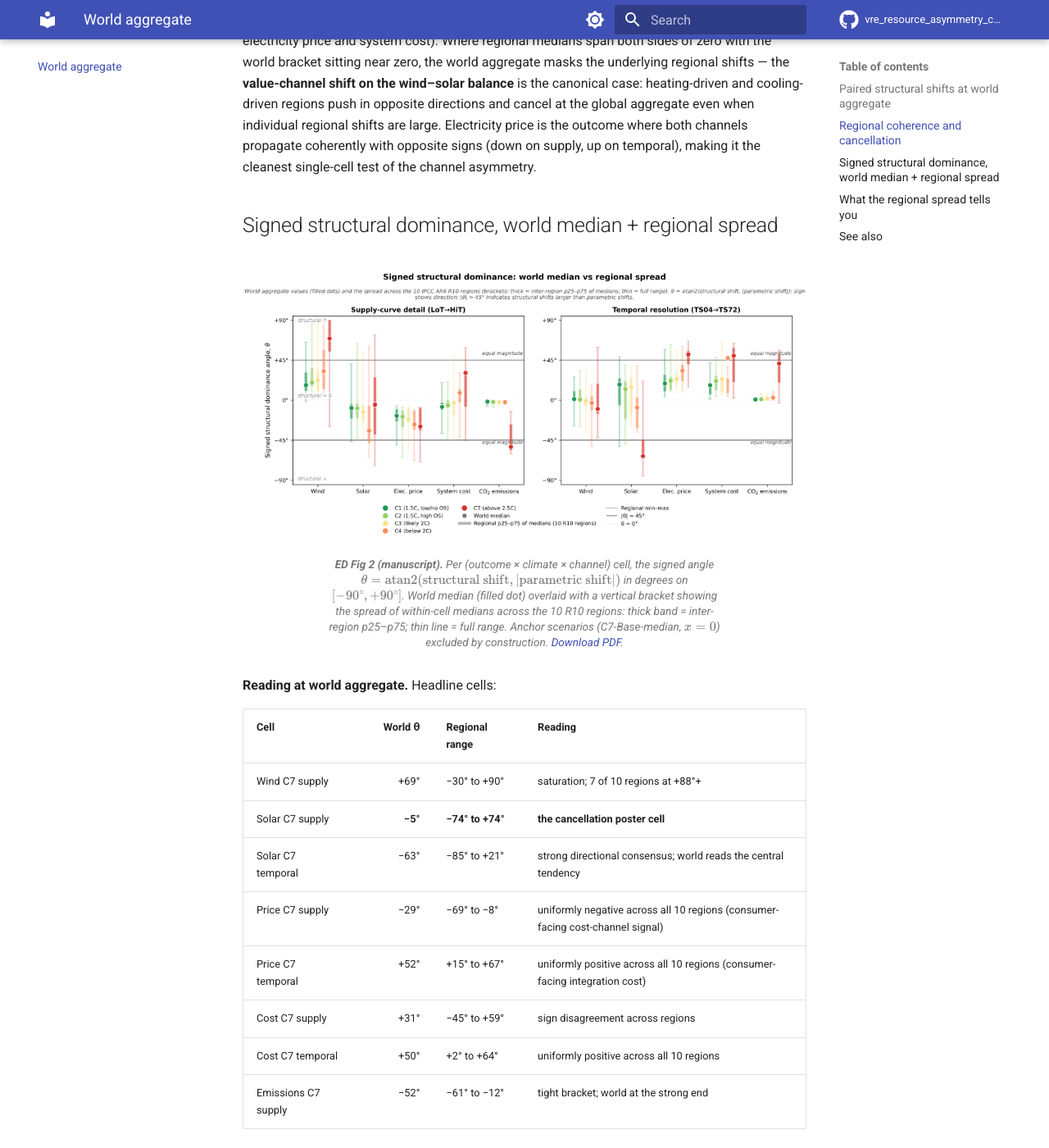
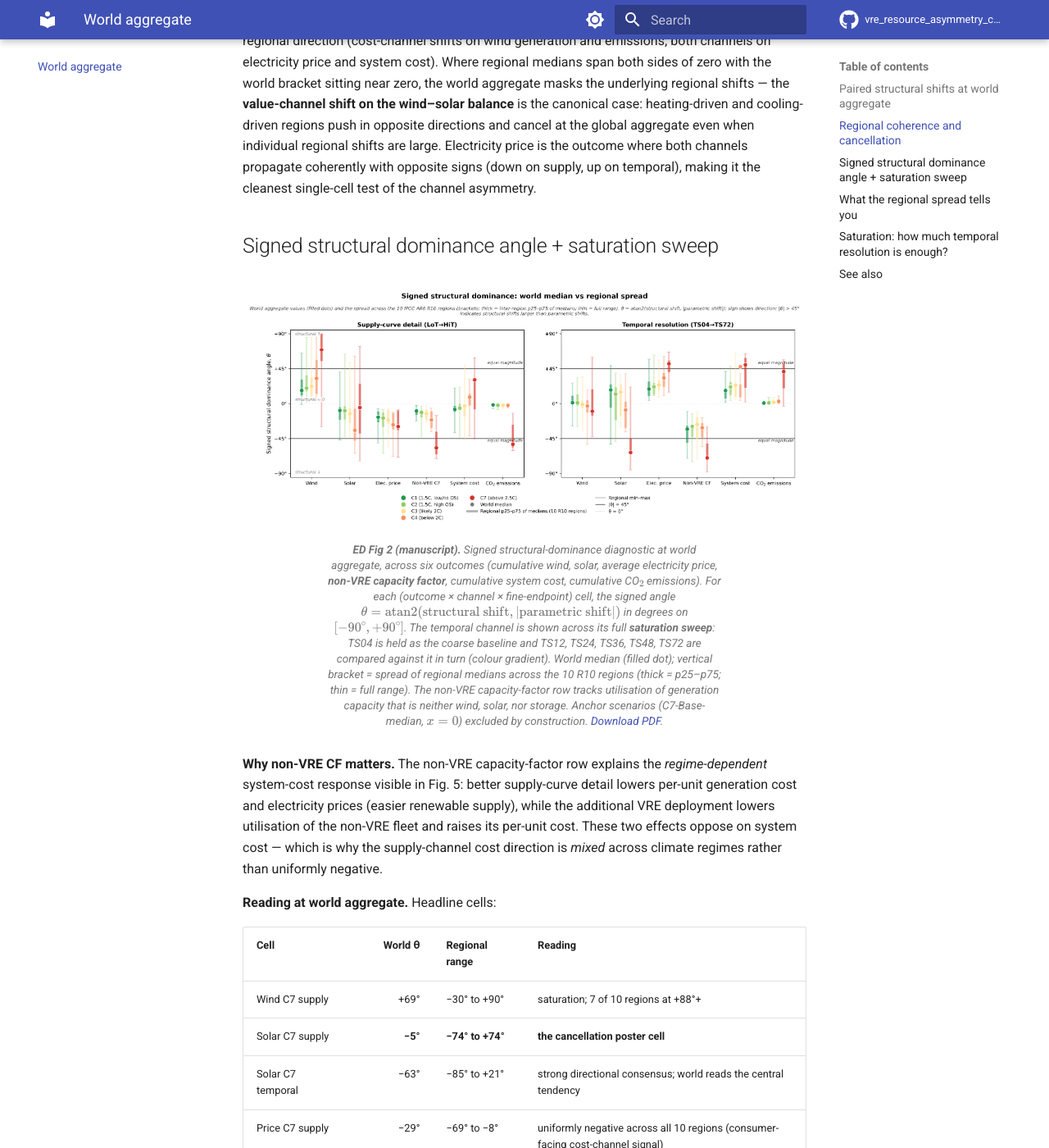
Before and after one commit to akanudia/vre_resource_asymmetry_companion, an MkDocs documentation site: the page built from docs/world.md, in a window 1280 px wide and 1400 px high, scrolled down 2963 px. Shown: the whole window at 82% size. Built offline with MkDocs 1.6.1 and Material for MkDocs 9.7.7, drawn with Linux system fonts in a browser that asks for light colours; comment, search, counter and statistics services are not loaded; some of the changed text lies outside the part shown.

Commit message:
sync with manuscript

```diff
--- a/docs/world.md
+++ b/docs/world.md
@@ -1,9 +1,10 @@
 # World aggregate
 
-This page reads the three world-level figures from the manuscript: the
+This page reads the four world-level figures from the manuscript: the
 paired-shifts hero scatter (Fig 5), the world-vs-regional structural-shift
-diagnostic (Fig 6) and the signed structural dominance angle with regional
-spread bracket (ED Fig 2). All three are computed from the 1,080-run
+diagnostic (Fig 6), the signed structural dominance angle with saturation
+sweep and non-VRE capacity factor (ED Fig 2) and the climate-stratified
+saturation diagnostic (ED Fig 3). All four are computed from the 1,080-run
 controlled factorial described on the [Methodology](methodology.md) page.
 
 ## Paired structural shifts at world aggregate
@@ -63,19 +64,35 @@
 temporal), making it the cleanest single-cell test of the channel
 asymmetry.
 
-## Signed structural dominance, world median + regional spread
+## Signed structural dominance angle + saturation sweep
 
-[![Signed structural dominance angle, world vs regional spread](assets/figures/world/ed_fig2_magnitude_angle.png){ loading=lazy }](assets/figures/world/ed_fig2_magnitude_angle.png)
+[![Signed structural dominance angle, world median + regional spread, with saturation sweep](assets/figures/world/ed_fig2_magnitude_angle.png){ loading=lazy }](assets/figures/world/ed_fig2_magnitude_angle.png)
 
 /// caption
-**ED Fig 2 (manuscript).** Per (outcome × climate × channel) cell, the
-signed angle $\theta = \mathrm{atan2}(\text{structural shift}, |\text{parametric shift}|)$
-in degrees on $[-90^\circ, +90^\circ]$. World median (filled dot) overlaid
-with a vertical bracket showing the spread of within-cell medians across the
-10 R10 regions: thick band = inter-region p25–p75; thin line = full range.
-Anchor scenarios (C7-Base-median, $x=0$) excluded by construction.
+**ED Fig 2 (manuscript).** Signed structural-dominance diagnostic at world
+aggregate, across six outcomes (cumulative wind, solar, average electricity
+price, **non-VRE capacity factor**, cumulative system cost, cumulative
+CO$_2$ emissions). For each (outcome × channel × fine-endpoint) cell, the
+signed angle
+$\theta = \mathrm{atan2}(\text{structural shift}, |\text{parametric shift}|)$
+in degrees on $[-90^\circ, +90^\circ]$. The temporal channel is shown
+across its full **saturation sweep**: TS04 is held as the coarse baseline
+and TS12, TS24, TS36, TS48, TS72 are compared against it in turn (colour
+gradient). World median (filled dot); vertical bracket = spread of regional
+medians across the 10 R10 regions (thick = p25–p75; thin = full range).
+The non-VRE capacity-factor row tracks utilisation of generation capacity
+that is neither wind, solar, nor storage. Anchor scenarios (C7-Base-median,
+$x=0$) excluded by construction.
 [Download PDF](assets/figures/world/ed_fig2_magnitude_angle.pdf).
 ///
+
+**Why non-VRE CF matters.** The non-VRE capacity-factor row explains the
+*regime-dependent* system-cost response visible in Fig. 5: better
+supply-curve detail lowers per-unit generation cost and electricity prices
+(easier renewable supply), while the additional VRE deployment lowers
+utilisation of the non-VRE fleet and raises its per-unit cost. These two
+effects oppose on system cost — which is why the supply-channel cost
+direction is *mixed* across climate regimes rather than uniformly negative.
 
 **Reading at world aggregate.** Headline cells:
 
@@ -112,6 +129,32 @@
 −74° to +74° regional range tells the opposite story: every region has a
 large structural shift, but their signs cancel at world aggregate.
 
+## Saturation: how much temporal resolution is enough?
+
+[![Saturation analysis, climate-stratified](assets/figures/world/ed_fig3_saturation_by_climate.png){ loading=lazy }](assets/figures/world/ed_fig3_saturation_by_climate.png)
+
+/// caption
+**ED Fig 3 (manuscript).** The same signed structural-dominance diagnostic
+as ED Fig 2, stratified by AR6 climate ambition category (C1 1.5 °C
+low/no-overshoot through C7 above 2.5 °C). Each panel shows the
+world-aggregate median angle and regional-spread bracket for each
+(outcome × channel × fine-endpoint) cell.
+[Download PDF](assets/figures/world/ed_fig3_saturation_by_climate.pdf).
+///
+
+**Reading.** The figure answers *"how much temporal resolution is enough?"*
+and the answer is **diagnostic-specific**: along the tested TS12 → TS72
+sweep, structural-dominance angles do not converge uniformly across
+outcomes. Electricity prices, system cost and non-VRE utilisation continue
+shifting with finer temporal resolution; wind–solar shifts remain
+region- and regime-dependent; CO$_2$ effects concentrate in weaker-policy
+regimes (C7). The temporal channel has therefore **not saturated** within
+the resolution range tested here, which means the TS04→TS72 magnitudes
+elsewhere on this site should be read as a **lower bound** on what a
+chronological dispatch representation would surface. The directional
+channel signatures would amplify rather than reverse with further
+refinement.
+
 ## See also
 
 - [Regional gallery](regions/gallery.md) — all 10 R10 regions' figures side by side
```
Also changed, not shown: docs/assets/figures/world/ed_fig2_magnitude_angle.png, docs/assets/figures/world/ed_fig3_saturation_by_climate.png (added), 2 other files.
